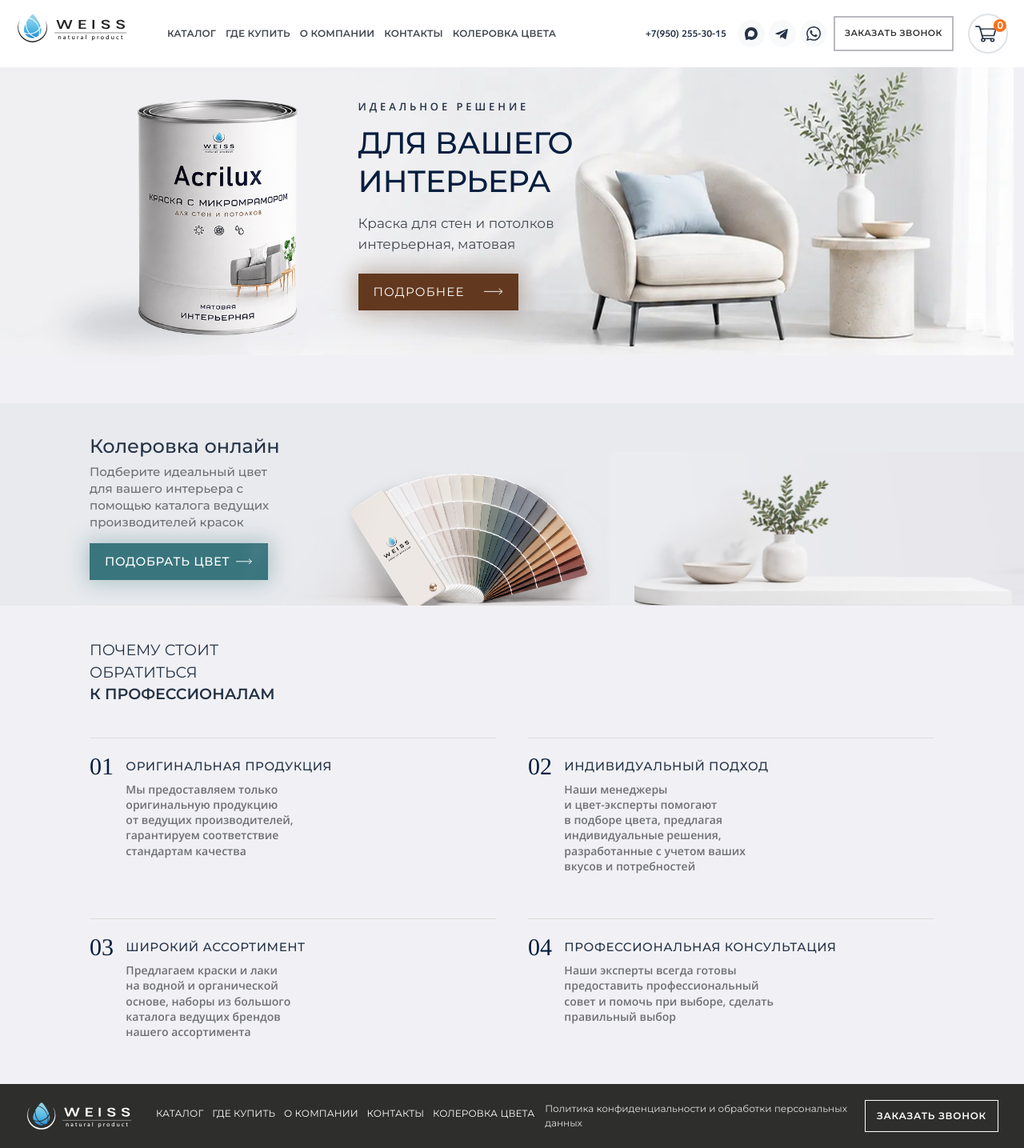
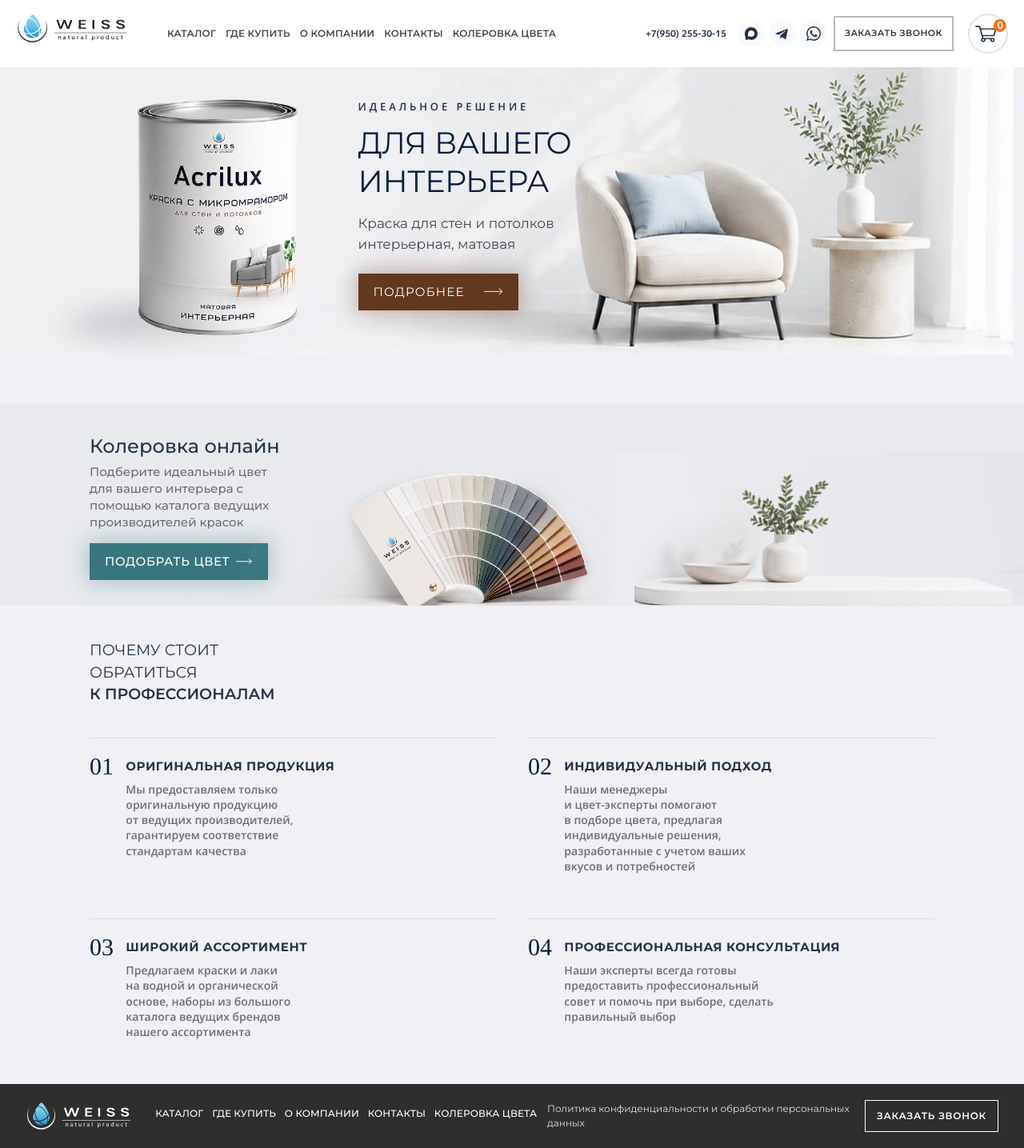
Before and after one commit to Zafarovpolat/weiss-color, a PHP site: the page made by 02_верстка/index.html in a window 1280 px wide. Shown: the whole page at 80% size. Run offline with PHP 8.4, Linux system fonts and the light colour scheme.

Commit message:
Главная: жирности текстов 1:1 с макетом
H1 400 вместо 500, плашки преимуществ 700 (добавлен реальный файл
Montserrat Bold — без него font-synthesis:none рисовал 400),
навигация в подвале 500, номер 01–09 в размер макета 45,83px.

```diff
--- a/02_верстка/css/components.css
+++ b/02_верстка/css/components.css
@@ -112,7 +112,7 @@
 .hero__title {
   margin: clamp(10px, 0.86vw, 22px) 0 0;
   font-size: var(--fs-h1);
-  font-weight: var(--fw-medium);
+  font-weight: var(--fw-regular);
   line-height: var(--lh-h1);
   letter-spacing: -0.01em;
   text-transform: uppercase;
--- a/02_верстка/css/layout.css
+++ b/02_верстка/css/layout.css
@@ -390,7 +390,7 @@
   grid-area: 1 / 2;
   margin: 0;
   font-size: clamp(15px, 0.645vw, 16.5px);
-  font-weight: var(--fw-medium);
+  font-weight: var(--fw-bold);
   line-height: 1.4;
   letter-spacing: 0.04em;
   text-transform: uppercase;
@@ -436,7 +436,7 @@
 }
 .footer__nav a {
   font-size: var(--fs-nav);
-  font-weight: var(--fw-regular);
+  font-weight: var(--fw-medium);
   text-transform: uppercase;
   letter-spacing: 0.02em;
   color: var(--color-white);
--- a/02_верстка/css/variables.css
+++ b/02_верстка/css/variables.css
@@ -51,6 +51,21 @@
   font-weight: 600;
   font-display: swap;
   src: url("../assets/fonts/montserrat-latin-600-normal.woff2") format("woff2");
+}
+@font-face {
+  font-family: "Montserrat";
+  font-style: normal;
+  font-weight: 700;
+  font-display: swap;
+  src: url("../assets/fonts/montserrat-cyrillic-700-normal.woff2") format("woff2");
+  unicode-range: U+0301, U+0400-045F, U+0490-0491, U+04B0-04B1, U+2116;
+}
+@font-face {
+  font-family: "Montserrat";
+  font-style: normal;
+  font-weight: 700;
+  font-display: swap;
+  src: url("../assets/fonts/montserrat-latin-700-normal.woff2") format("woff2");
 }
 @font-face {
   font-family: "Open Sans";
@@ -164,6 +179,7 @@
   --fw-regular: 400;
   --fw-medium: 500;
   --fw-semibold: 600;
+  --fw-bold: 700;
 
   /* ---------- Типографика (clamp от макета 2560) ---------- */
   --fs-h1: clamp(38px, 2.93vw, 75px);
@@ -172,7 +188,7 @@
   --fs-eyebrow: clamp(13px, 0.78vw, 20px);
   --fs-section-title: clamp(24px, 1.25vw, 32px);
   --fs-benefits-title: clamp(19px, 0.9vw, 23px);
-  --fs-num: clamp(30px, 1.72vw, 44px);
+  --fs-num: clamp(30px, 1.79vw, 45.83px);
   --fs-body: 15px;
   --fs-small: 14px;
   --fs-nav: 16px;
```
Also changed, not shown: 02_верстка/FONTS.md (+3 -3 lines), 02_верстка/assets/fonts/montserrat-cyrillic-700-normal.woff2 (added), 02_верстка/assets/fonts/montserrat-latin-700-normal.woff2 (added).
